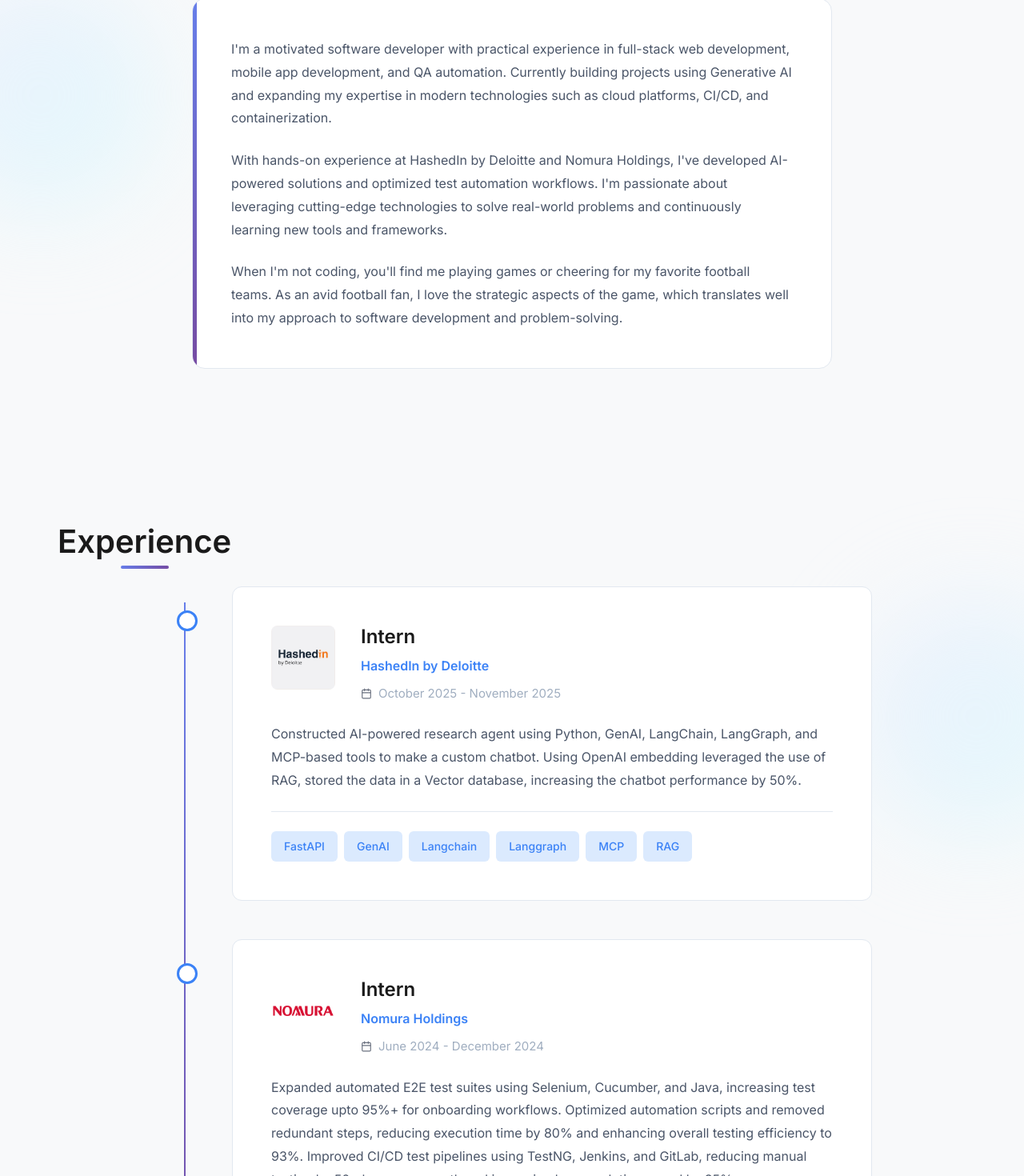
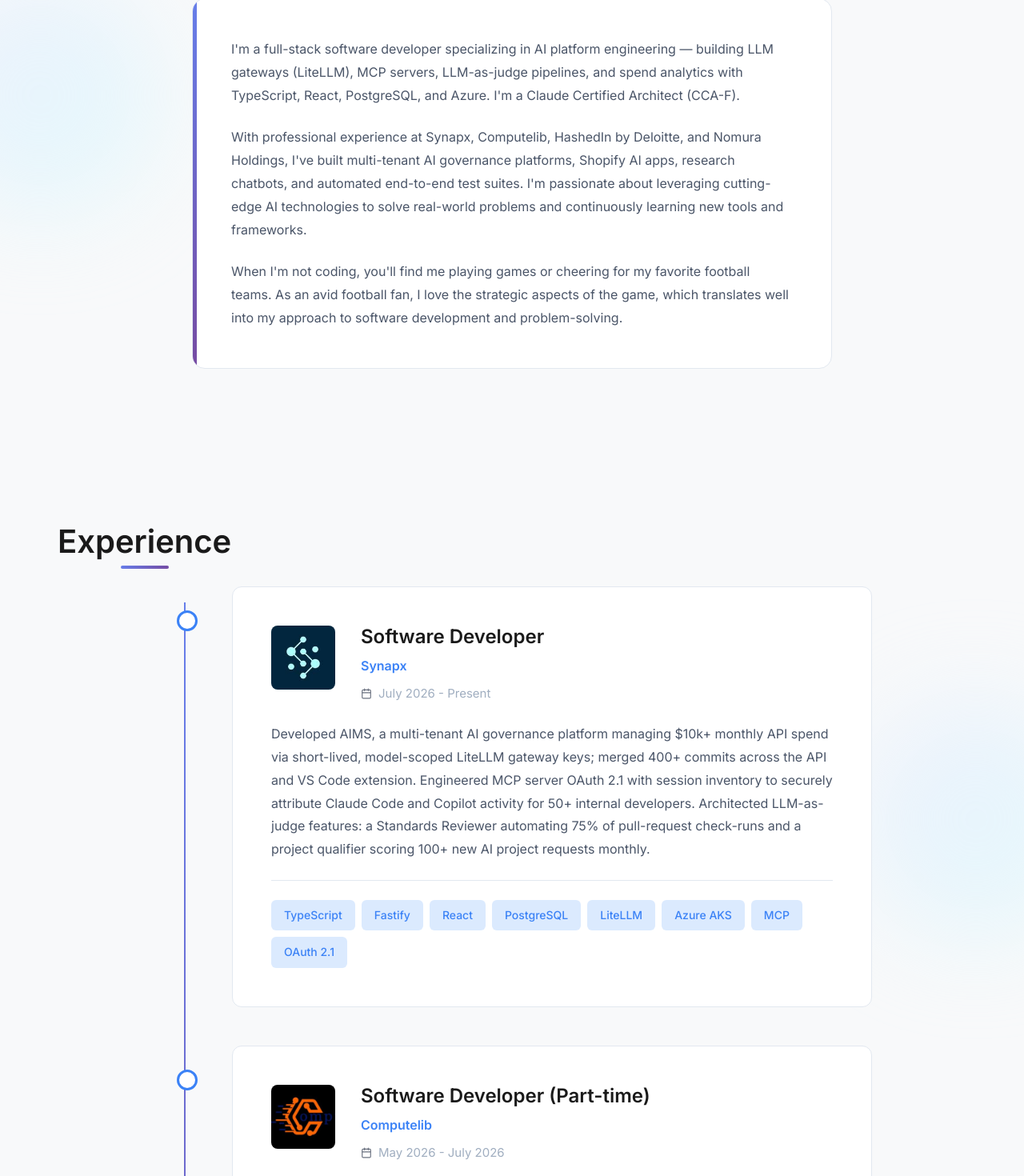
Before and after one commit to Chetanvaidada/Portfolio, a React (Vite) app: page / in a window 1280 px wide. Shown: the part 978-2448 px from the top of the page at 80% size. Built offline with nearby package versions, Linux system fonts and the light colour scheme.

Commit message:
Update portfolio with latest resume: add Synapx & Computelib experience, new skills, certifications, achievements

```diff
--- a/src/App.jsx
+++ b/src/App.jsx
@@ -6,6 +6,8 @@ import Experience from './components/Experience';
 import Education from './components/Education';
 import Projects from './components/Projects';
 import Skills from './components/Skills';
+import Certifications from './components/Certifications';
+import Achievements from './components/Achievements';
 import Contact from './components/Contact';
 import './App.css';
 
@@ -20,6 +22,8 @@ function App() {
         <Education />
         <Projects />
         <Skills />
+        <Certifications />
+        <Achievements />
         <Contact />
       </main>
       <footer className="footer">
--- a/src/components/About.jsx
+++ b/src/components/About.jsx
@@ -18,14 +18,15 @@ function About() {
                     <div className="about-text">
                         <div className="about-accent"></div>
                         <p className="mb-md">
-                            I'm a motivated software developer with practical experience in full-stack web development,
-                            mobile app development, and QA automation. Currently building projects using Generative AI
-                            and expanding my expertise in modern technologies such as cloud platforms, CI/CD, and containerization.
+                            I'm a full-stack software developer specializing in AI platform engineering — building LLM gateways
+                            (LiteLLM), MCP servers, LLM-as-judge pipelines, and spend analytics with TypeScript, React,
+                            PostgreSQL, and Azure. I'm a Claude Certified Architect (CCA-F).
                         </p>
                         <p className="mb-md">
-                            With hands-on experience at HashedIn by Deloitte and Nomura Holdings, I've developed AI-powered
-                            solutions and optimized test automation workflows. I'm passionate about leveraging cutting-edge
-                            technologies to solve real-world problems and continuously learning new tools and frameworks.
+                            With professional experience at Synapx, Computelib, HashedIn by Deloitte, and Nomura Holdings,
+                            I've built multi-tenant AI governance platforms, Shopify AI apps, research chatbots, and automated
+                            end-to-end test suites. I'm passionate about leveraging cutting-edge AI technologies to solve
+                            real-world problems and continuously learning new tools and frameworks.
                         </p>
                         <p>
                             When I'm not coding, you'll find me playing games or cheering for my favorite football teams.
--- /dev/null
+++ b/src/components/Achievements.css
@@ -0,0 +1,30 @@
+.achievements-list {
+    display: flex;
+    flex-direction: column;
+    gap: var(--spacing-md);
+    max-width: 700px;
+    margin: 0 auto;
+}
+
+.achievement-item {
+    display: flex;
+    align-items: center;
+    gap: var(--spacing-md);
+    padding: var(--spacing-md) var(--spacing-lg);
+    transition: transform 0.3s ease, box-shadow 0.3s ease;
+}
+
+.achievement-item:hover {
+    transform: translateY(-3px);
+}
+
+.achievement-icon {
+    font-size: 2rem;
+    flex-shrink: 0;
+}
+
+.achievement-text {
+    font-size: 1rem;
+    color: var(--color-text);
+    line-height: 1.6;
+}
--- /dev/null
+++ b/src/components/Achievements.jsx
@@ -0,0 +1,44 @@
+import React from 'react';
+import { useScrollReveal } from '../hooks/useScrollReveal';
+import './Achievements.css';
+
+function Achievements() {
+    const [ref, isVisible] = useScrollReveal(0.2);
+
+    const achievements = [
+        {
+            id: 1,
+            text: 'Earned LeetCode Knight status (peak rating 1846) and ranked 1,800th globally in LeetCode Biweekly Contest 466.',
+            icon: '🏆'
+        },
+        {
+            id: 2,
+            text: 'Solved 750+ data structures and algorithms (DSA) problems across coding platforms.',
+            icon: '💻'
+        }
+    ];
+
+    return (
+        <section id="achievements" className="section">
+            <div className="bg-decoration decoration-circle" style={{ bottom: '15%', left: '-80px' }}></div>
+
+            <div className="container">
+                <h2 className="section-title text-center mb-lg">Achievements</h2>
+                <div ref={ref} className={`achievements-list scroll-reveal ${isVisible ? 'revealed' : ''}`}>
+                    {achievements.map((achievement, index) => (
+                        <div
+                            key={achievement.id}
+                            className="achievement-item card"
+                            style={{ transitionDelay: `${index * 0.15}s` }}
+                        >
+                            <span className="achievement-icon">{achievement.icon}</span>
+                            <p className="achievement-text">{achievement.text}</p>
+                        </div>
+                    ))}
+                </div>
+            </div>
+        </section>
+    );
+}
+
+export default Achievements;
--- /dev/null
+++ b/src/components/Certifications.css
@@ -0,0 +1,54 @@
+.certifications-grid {
+    display: grid;
+    grid-template-columns: repeat(auto-fit, minmax(300px, 1fr));
+    gap: var(--spacing-md);
+    max-width: 600px;
+    margin: 0 auto;
+}
+
+.certification-card {
+    text-align: center;
+    padding: var(--spacing-lg);
+    transition: transform 0.3s ease, box-shadow 0.3s ease;
+}
+
+.certification-card:hover {
+    transform: translateY(-5px);
+}
+
+.cert-icon {
+    width: 48px;
+    height: 48px;
+    margin: 0 auto var(--spacing-md);
+    color: var(--color-primary);
+}
+
+.cert-icon svg {
+    width: 100%;
+    height: 100%;
+}
+
+.cert-title {
+    font-size: 1.1rem;
+    font-weight: 600;
+    margin-bottom: var(--spacing-xs);
+    color: var(--color-text);
+}
+
+.cert-issuer {
+    font-size: 0.9rem;
+    color: var(--color-text-secondary);
+    margin-bottom: var(--spacing-sm);
+}
+
+.cert-link {
+    font-size: 0.9rem;
+    color: var(--color-primary);
+    text-decoration: none;
+    font-weight: 500;
+    transition: opacity 0.2s ease;
+}
+
+.cert-link:hover {
+    opacity: 0.8;
+}
--- /dev/null
+++ b/src/components/Certifications.jsx
@@ -0,0 +1,51 @@
+import React from 'react';
+import { useScrollReveal } from '../hooks/useScrollReveal';
+import './Certifications.css';
+
+function Certifications() {
+    const [ref, isVisible] = useScrollReveal(0.2);
+
+    const certifications = [
+        {
+            id: 1,
+            title: 'Claude Certified Architect — Foundations (CCA-F)',
+            issuer: 'Anthropic',
+            link: 'https://www.credly.com/badges/73392622-18b7-4654-9896-8297f03cc4bd/public_url'
+        }
+    ];
+
+    return (
+        <section id="certifications" className="section">
+            <div className="bg-decoration decoration-circle" style={{ top: '25%', right: '-90px' }}></div>
+
+            <div className="container">
+                <h2 className="section-title text-center mb-lg">Certifications</h2>
+                <div ref={ref} className={`certifications-grid scroll-reveal ${isVisible ? 'revealed' : ''}`}>
+                    {certifications.map((cert, index) => (
+                        <div
+                            key={cert.id}
+                            className="certification-card card"
+                            style={{ transitionDelay: `${index * 0.15}s` }}
+                        >
+                            <div className="cert-icon">
+                                <svg viewBox="0 0 24 24" fill="none" stroke="currentColor" strokeWidth="2" strokeLinecap="round" strokeLinejoin="round">
+                                    <circle cx="12" cy="8" r="7"></circle>
+                                    <polyline points="8.21 13.89 7 23 12 20 17 23 15.79 13.88"></polyline>
+                                </svg>
+                            </div>
+                            <h3 className="cert-title">{cert.title}</h3>
+                            <p className="cert-issuer">{cert.issuer}</p>
+                            {cert.link && (
+                                <a href={cert.link} className="cert-link" target="_blank" rel="noreferrer">
+                                    Verify Credential →
+                                </a>
+                            )}
+                        </div>
+                    ))}
+                </div>
+            </div>
+        </section>
+    );
+}
+
+export default Certifications;
--- a/src/components/Education.jsx
+++ b/src/components/Education.jsx
@@ -13,7 +13,7 @@ function Education() {
             degree: 'B.Tech in Computer Science',
             institution: 'Indian Institute of Information Technology Pune',
             duration: '2021 - 2025',
-            gpa: 'CGPA: 7.7/10',
+            gpa: 'CGPA: 7.68/10',
             // Add your institution logo path here
             logo: iiitp // Replace with: '/university-logo.png'
         },
--- a/src/components/Experience.jsx
+++ b/src/components/Experience.jsx
@@ -1,8 +1,10 @@
 import React from 'react';
 import { useScrollReveal } from '../hooks/useScrollReveal';
 import './Experience.css';
+import synapx from '../assets/synapx_logo.jpg';
+import computelib from '../assets/computelib_logo.jpg';
+import hashedIn from '../assets/HashedIn_logo.png';
 import nomura from '../assets/Nomura-Logo.png';
-import hashedIn from '../assets/HashedIn_logo.png';
 
 function Experience() {
     const [ref, isVisible] = useScrollReveal(0.2);
@@ -10,23 +12,39 @@ function Experience() {
     const experiences = [
         {
             id: 1,
+            role: 'Software Developer',
+            company: 'Synapx',
+            duration: 'July 2026 - Present',
+            description: 'Developed AIMS, a multi-tenant AI governance platform managing $10k+ monthly API spend via short-lived, model-scoped LiteLLM gateway keys; merged 400+ commits across the API and VS Code extension. Engineered MCP server OAuth 2.1 with session inventory to securely attribute Claude Code and Copilot activity for 50+ internal developers. Architected LLM-as-judge features: a Standards Reviewer automating 75% of pull-request check-runs and a project qualifier scoring 100+ new AI project requests monthly.',
+            skills: ['TypeScript', 'Fastify', 'React', 'PostgreSQL', 'LiteLLM', 'Azure AKS', 'MCP', 'OAuth 2.1'],
+            logo: synapx
+        },
+        {
+            id: 2,
+            role: 'Software Developer (Part-time)',
+            company: 'Computelib',
+            duration: 'May 2026 - July 2026',
+            description: 'Built Reviewgenie AI, a Shopify app that processes 5,000+ monthly reviews through n8n, scores revenue at risk with Claude, and speeds up helpdesk ticket resolution by 40%.',
+            skills: ['React', 'FastAPI', 'Shopify', 'n8n', 'GraphQL', 'Claude API'],
+            logo: computelib
+        },
+        {
+            id: 3,
             role: 'Intern',
             company: 'HashedIn by Deloitte',
             duration: 'October 2025 - November 2025',
-            description: 'Constructed AI-powered research agent using Python, GenAI, LangChain, LangGraph, and MCP-based tools to make a custom chatbot. Using OpenAI embedding leveraged the use of RAG, stored the data in a Vector database, increasing the chatbot performance by 50%.',
-            skills: ['FastAPI', 'GenAI', 'Langchain', 'Langgraph', 'MCP', 'RAG'],
-            // Add your company logo path here
-            logo: hashedIn// Replace with: '/hashedin-logo.png'
+            description: 'Designed an AI research chatbot with LangChain and MCP tools that queries a vector database of 10,000+ OpenAI embeddings via RAG, improving response accuracy by 50%.',
+            skills: ['FastAPI', 'LangChain', 'LangGraph', 'MCP', 'RAG'],
+            logo: hashedIn
         },
         {
-            id: 2,
+            id: 4,
             role: 'Intern',
             company: 'Nomura Holdings',
             duration: 'June 2024 - December 2024',
-            description: 'Expanded automated E2E test suites using Selenium, Cucumber, and Java, increasing test coverage upto 95%+ for onboarding workflows. Optimized automation scripts and removed redundant steps, reducing execution time by 80% and enhancing overall testing efficiency to 93%. Improved CI/CD test pipelines using TestNG, Jenkins, and GitLab, reducing manual testing by 50+ hours per month and improving bug resolution speed by 35%.',
-            skills: ['Selenium', 'Jenkins', 'Cucumber', 'TestNG', 'Java', 'GitLab', 'MSSQL', 'IntelliJ', 'JIRA', 'Confluence'],
-            // Add your company logo path here
-            logo: nomura // Replace with: '/nomura-logo.png'
+            description: 'Expanded Selenium and Cucumber end-to-end test suites to over 95% coverage and improved Jenkins and GitLab CI pipelines, cutting execution time by 80% and saving 50+ hours of manual testing per month.',
+            skills: ['Selenium', 'Cucumber', 'TestNG', 'Java', 'Jenkins', 'GitLab'],
+            logo: nomura
         }
     ];
 
--- a/src/components/Hero.jsx
+++ b/src/components/Hero.jsx
@@ -18,8 +18,9 @@ function Hero() {
                         Hi, I'm <span className="highlight">Chetan Vaidada</span>
                     </h1>
                     <p className="hero-description">
-                        Motivated software developer building projects using Generative AI
-                        and expanding expertise in cloud platforms, CI/CD, and full-stack development.
+                        Full-stack software developer specializing in AI platform engineering: LLM gateways,
+                        MCP servers, LLM-as-judge pipelines, and spend analytics — built with TypeScript, React,
+                        PostgreSQL, and Azure. Claude Certified Architect (CCA-F).
                     </p>
                     <div className="hero-actions">
                         <button className="btn btn-primary" onClick={() => document.getElementById('contact').scrollIntoView({ behavior: 'smooth' })}>
--- a/src/components/Projects.jsx
+++ b/src/components/Projects.jsx
@@ -17,7 +17,7 @@ function Projects() {
         {
             id: 2,
             title: 'Globalgrad',
-            description: 'Voice based AI agent for study-abroad guidance with cookie-based JWT auth (email/password + Google login) and multi-step onboarding persisted via FastAPI. Implemented university discovery + shortlist/lock flows and integrated LiveKit tokens with in-room transcription/events.',
+            description: 'Created a full-stack study-abroad guidance platform for 1,000+ students, raising onboarding completion by 35% with cookie-based JWT authentication and Google OAuth. Integrated a real-time LiveKit voice AI counselor into university discovery flows, handling 500+ daily inquiries and reducing reliance on live counselors by 60%.',
             tags: ['FastAPI', 'React', 'PostgreSQL', 'Google OAuth', 'LiveKit'],
             link: 'https://github.com/Chetanvaidada/Globalgrad',
             demo: 'https://globalgrad.vercel.app',
@@ -25,10 +25,10 @@ function Projects() {
         },
         {
             id: 3,
-            title: 'Multi user code editor',
-            description: 'Real-time collaborative code editor using WebSockets for live synchronization. Features debounced persistence and conflict-free concurrent editing.',
-            tags: ['React', 'FastAPI', 'WebSockets', 'TypeScript'],
-            link: 'https://github.com/Chetanvaidada/multi-user-code-editor', // Add your GitHub link here
+            title: 'Multi-User Code Editor',
+            description: 'Implemented a real-time collaborative code editor for 50+ concurrent users, using WebSocket sync and debounced persistence to reach sub-50 ms latency for in-memory edits.',
+            tags: ['React', 'Redux', 'TypeScript', 'FastAPI', 'WebSockets', 'Monaco', 'PostgreSQL'],
+            link: 'https://github.com/Chetanvaidada/multi-user-code-editor',
             gradient: 'linear-gradient(135deg, #F093FB 0%, #F5576C 100%)'
         },
         {
--- a/src/components/Skills.jsx
+++ b/src/components/Skills.jsx
@@ -7,8 +7,8 @@ function Skills() {
 
     const skillCategories = [
         {
-            title: 'Languages & Core',
-            skills: ['Java', 'Python', 'C++', 'JavaScript'],
+            title: 'Languages',
+            skills: ['TypeScript', 'JavaScript', 'Python', 'Java', 'C++', 'SQL'],
             icon: (
                 <svg viewBox="0 0 24 24" fill="none" stroke="currentColor" strokeWidth="2" strokeLinecap="round" strokeLinejoin="round">
                     <polyline points="16 18 22 12 16 6"></polyline>
@@ -17,8 +17,21 @@ function Skills() {
             )
         },
         {
-            title: 'Frameworks & Libraries',
-            skills: ['ReactJS', 'NodeJS', 'FastAPI', 'Spring Boot', 'Selenium', 'TestNG', 'Langchain'],
+            title: 'AI / LLM',
+            skills: ['LiteLLM', 'MCP', 'LangChain', 'LangGraph', 'RAG', 'LLM-as-Judge', 'Claude API', 'OpenAI API', 'n8n'],
+            icon: (
+                <svg viewBox="0 0 24 24" fill="none" stroke="currentColor" strokeWidth="2" strokeLinecap="round" strokeLinejoin="round">
+                    <rect x="3" y="11" width="18" height="10" rx="2"></rect>
+                    <circle cx="12" cy="5" r="2"></circle>
+                    <path d="M12 7v4"></path>
+                    <line x1="8" y1="16" x2="8" y2="16"></line>
+                    <line x1="16" y1="16" x2="16" y2="16"></line>
+                </svg>
+            )
+        },
+        {
+            title: 'Frameworks',
+            skills: ['React', 'Node.js', 'Fastify', 'FastAPI', 'Spring Boot', 'Tailwind CSS'],
             icon: (
                 <svg viewBox="0 0 24 24" fill="none" stroke="currentColor" strokeWidth="2" strokeLinecap="round" strokeLinejoin="round">
                     <path d="M13 2L3 14h9l-1 8 10-12h-9l1-8z"></path>
@@ -26,8 +39,8 @@ function Skills() {
             )
         },
         {
-            title: 'Databases & Cloud',
-            skills: ['MySQL', 'MongoDB', 'PostgreSQL', 'AWS'],
+            title: 'Cloud & DevOps',
+            skills: ['Azure (AKS, Front Door, APIM)', 'Docker', 'Kubernetes', 'Terraform', 'GitHub Actions', 'Jenkins', 'CI/CD'],
             icon: (
                 <svg viewBox="0 0 24 24" fill="none" stroke="currentColor" strokeWidth="2" strokeLinecap="round" strokeLinejoin="round">
                     <path d="M18 10h-1.26A8 8 0 1 0 9 20h9a5 5 0 0 0 0-10z"></path>
@@ -35,24 +48,22 @@ function Skills() {
             )
         },
         {
-            title: 'Developer Tools',
-            skills: ['Git', 'Docker', 'Podman', 'Kubernetes', 'Jenkins', 'Cucumber'],
+            title: 'Databases',
+            skills: ['PostgreSQL', 'MySQL', 'MongoDB'],
             icon: (
                 <svg viewBox="0 0 24 24" fill="none" stroke="currentColor" strokeWidth="2" strokeLinecap="round" strokeLinejoin="round">
-                    <path d="M14.7 6.3a1 1 0 0 0 0 1.4l1.6 1.6a1 1 0 0 0 1.4 0l3.77-3.77a6 6 0 0 1-7.94 7.94l-6.91 6.91a2.12 2.12 0 0 1-3-3l6.91-6.91a6 6 0 0 1 7.94-7.94l-3.76 3.76z"></path>
+                    <ellipse cx="12" cy="5" rx="9" ry="3"></ellipse>
+                    <path d="M21 12c0 1.66-4 3-9 3s-9-1.34-9-3"></path>
+                    <path d="M3 5v14c0 1.66 4 3 9 3s9-1.34 9-3V5"></path>
                 </svg>
             )
         },
         {
-            title: 'AI & Modern Tech',
-            skills: ['GenAI', 'RAG', 'Machine Learning', 'DSA', 'OOPS'],
+            title: 'Testing & Auth',
+            skills: ['Playwright', 'Selenium', 'Cucumber', 'TestNG', 'OAuth 2.1', 'Auth0'],
             icon: (
                 <svg viewBox="0 0 24 24" fill="none" stroke="currentColor" strokeWidth="2" strokeLinecap="round" strokeLinejoin="round">
-                    <rect x="3" y="11" width="18" height="10" rx="2"></rect>
-                    <circle cx="12" cy="5" r="2"></circle>
-                    <path d="M12 7v4"></path>
-                    <line x1="8" y1="16" x2="8" y2="16"></line>
-                    <line x1="16" y1="16" x2="16" y2="16"></line>
+                    <path d="M14.7 6.3a1 1 0 0 0 0 1.4l1.6 1.6a1 1 0 0 0 1.4 0l3.77-3.77a6 6 0 0 1-7.94 7.94l-6.91 6.91a2.12 2.12 0 0 1-3-3l6.91-6.91a6 6 0 0 1 7.94-7.94l-3.76 3.76z"></path>
                 </svg>
             )
         }
```
Also changed, not shown: src/assets/computelib_logo.jpg (added), src/assets/synapx_logo.jpg (added).
